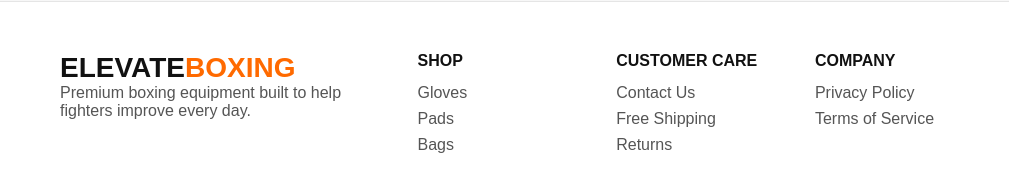
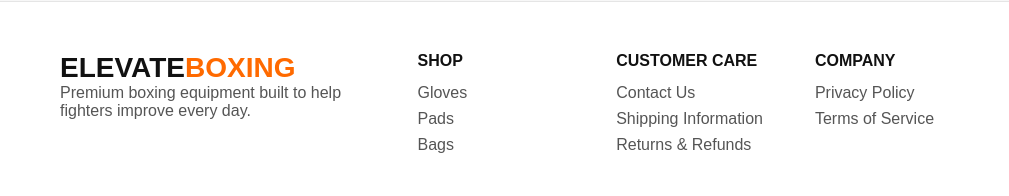
Before and after one commit to eibrnwqudoqw/elevate-boxing, a website: page product.html in a window 1280 px wide. Shown: the part 1322-1518 px from the top of the page, 0-1009 px from the left. Drawn offline with Linux system fonts and the light colour scheme.

Commit message:
Update product.html

```diff
--- a/product.html
+++ b/product.html
@@ -132,8 +132,8 @@
   <div class="footer-links">
     <h3>Customer Care</h3>
     <a href="contact.html">Contact Us</a>
-    <a href="#">Free Shipping</a>
-    <a href="#">Returns</a>
+    <a href="shipping.html">Shipping Information</a>
+	<a href="returns.html">Returns & Refunds</a>
   </div>
 
   <div class="footer-links">
```
